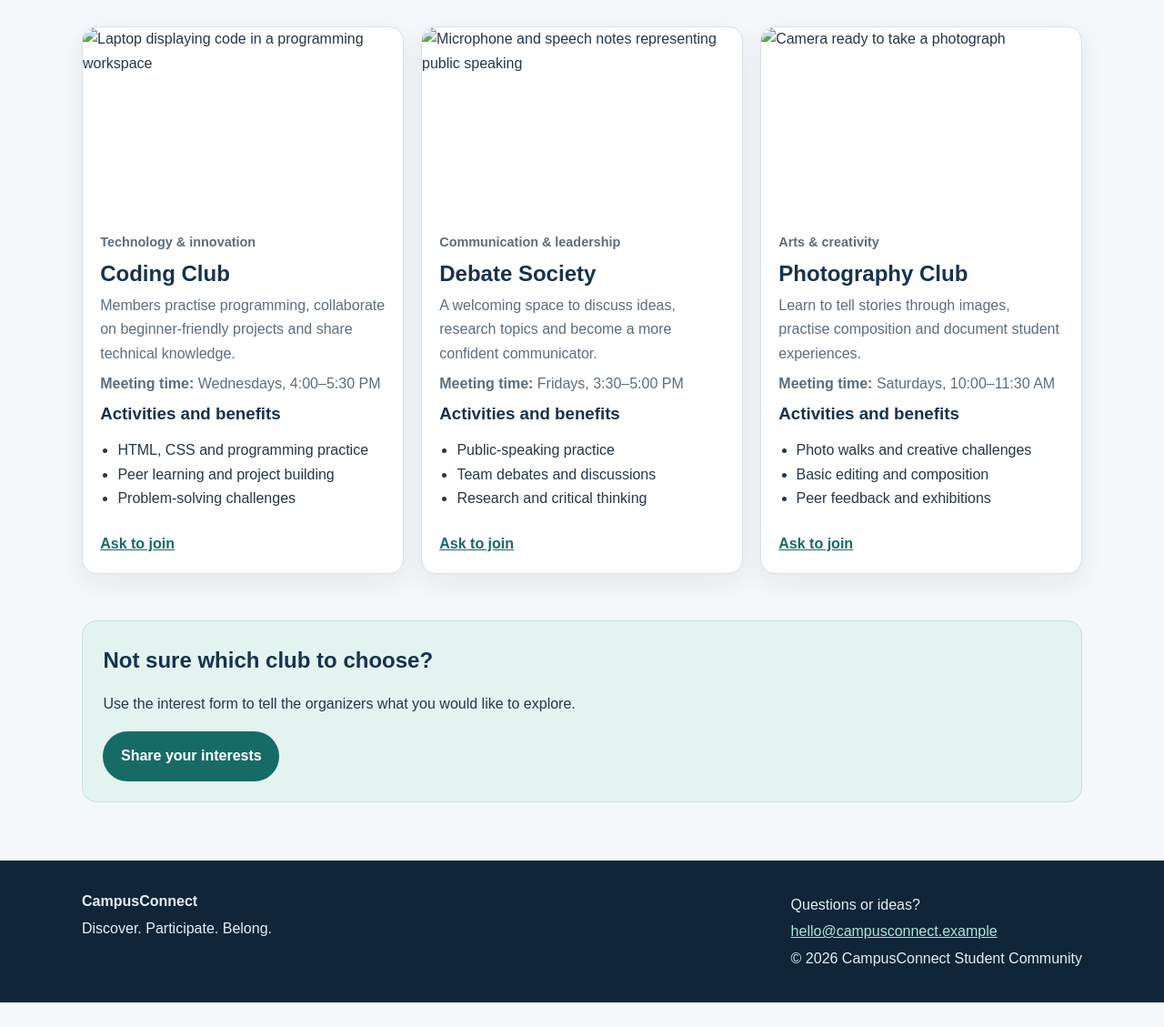
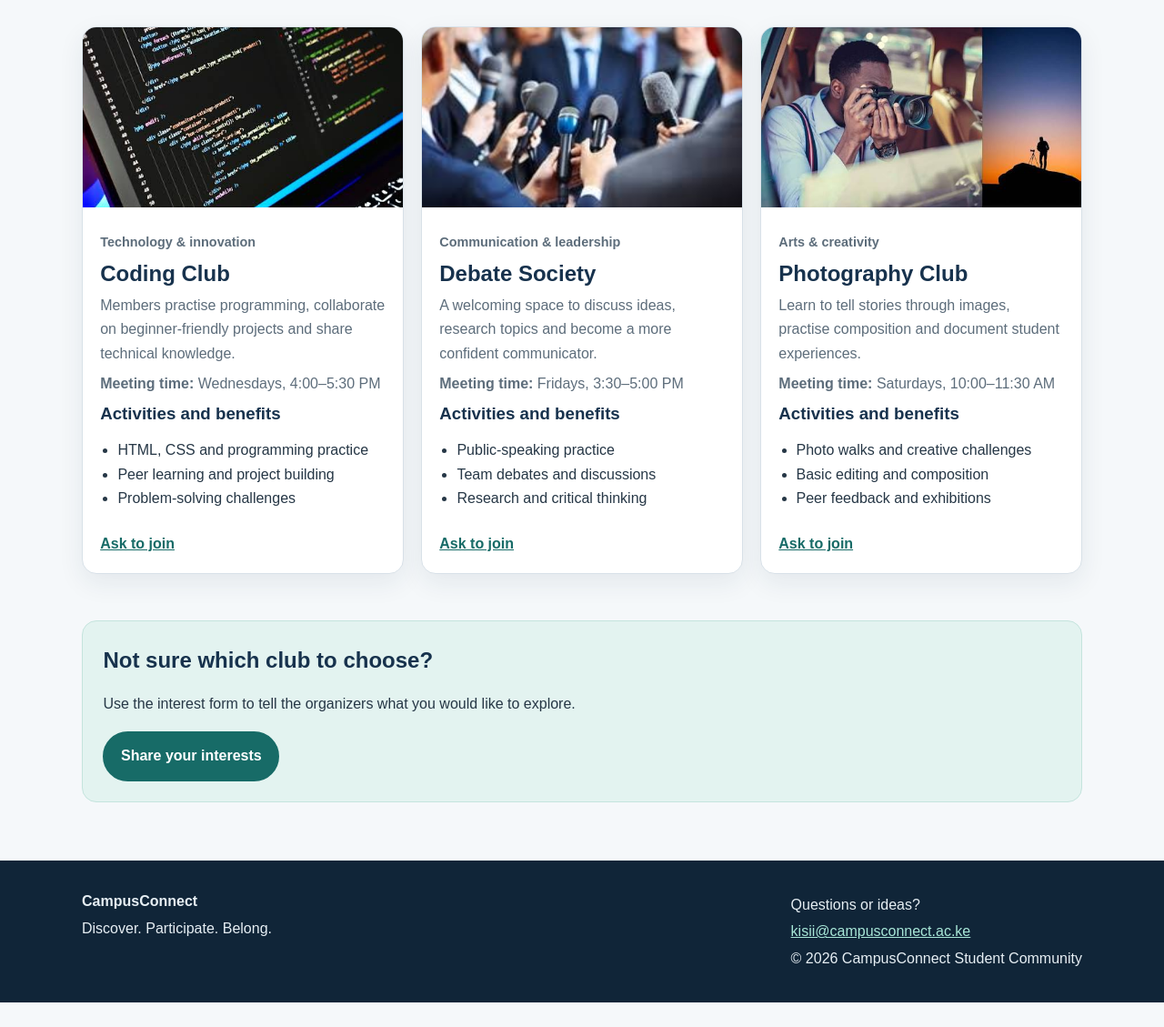
Before and after one commit to Peter-123-RAM/campusconnect, a plain HTML site: page clubs.html in a window 1280 px wide. Shown: the part 313-1442 px from the top of the page at 91% size. Drawn offline with Linux system fonts and the light colour scheme.

Commit message:
Update CampusConnect website

```diff
--- a/clubs.html
+++ b/clubs.html
@@ -29,15 +29,15 @@
     </section>
     <section class="card-grid">
       <article class="card club-card">
-        <img src="images/club-1.png" alt="Laptop displaying code in a programming workspace">
+        <img src="images/club-1.jpeg" alt="Laptop displaying code in a programming workspace">
         <div class="card-content"><p class="meta">Technology &amp; innovation</p><h2>Coding Club</h2><p>Members practise programming, collaborate on beginner-friendly projects and share technical knowledge.</p><p><strong>Meeting time:</strong> Wednesdays, 4:00–5:30 PM</p><h3>Activities and benefits</h3><ul><li>HTML, CSS and programming practice</li><li>Peer learning and project building</li><li>Problem-solving challenges</li></ul><a class="text-link" href="contact.html">Ask to join</a></div>
       </article>
       <article class="card club-card">
-        <img src="images/club-2.png" alt="Microphone and speech notes representing public speaking">
+        <img src="images/club-2.jpeg" alt="Microphone and speech notes representing public speaking">
         <div class="card-content"><p class="meta">Communication &amp; leadership</p><h2>Debate Society</h2><p>A welcoming space to discuss ideas, research topics and become a more confident communicator.</p><p><strong>Meeting time:</strong> Fridays, 3:30–5:00 PM</p><h3>Activities and benefits</h3><ul><li>Public-speaking practice</li><li>Team debates and discussions</li><li>Research and critical thinking</li></ul><a class="text-link" href="contact.html">Ask to join</a></div>
       </article>
       <article class="card club-card">
-        <img src="images/club-3.png" alt="Camera ready to take a photograph">
+        <img src="images/club-3.jpeg" alt="Camera ready to take a photograph">
         <div class="card-content"><p class="meta">Arts &amp; creativity</p><h2>Photography Club</h2><p>Learn to tell stories through images, practise composition and document student experiences.</p><p><strong>Meeting time:</strong> Saturdays, 10:00–11:30 AM</p><h3>Activities and benefits</h3><ul><li>Photo walks and creative challenges</li><li>Basic editing and composition</li><li>Peer feedback and exhibitions</li></ul><a class="text-link" href="contact.html">Ask to join</a></div>
       </article>
     </section>
@@ -56,7 +56,7 @@
       </div>
       <div>
         <p>Questions or ideas?</p>
-        <p><a href="mailto:hello@campusconnect.example">hello@campusconnect.example</a></p>
+        <p><a href="mailto:kisii@campusconnect.ac.ke">kisii@campusconnect.ac.ke</a></p>
         <p>&copy; 2026 CampusConnect Student Community</p>
       </div>
     </div>
```
Also changed, not shown: contact.html (+1 -1 lines), events.html (+1 -1 lines), index.html (+1 -1 lines), images/club-1.jpeg (added), images/club-2.jpeg (added), images/club-3.jpeg (added).
